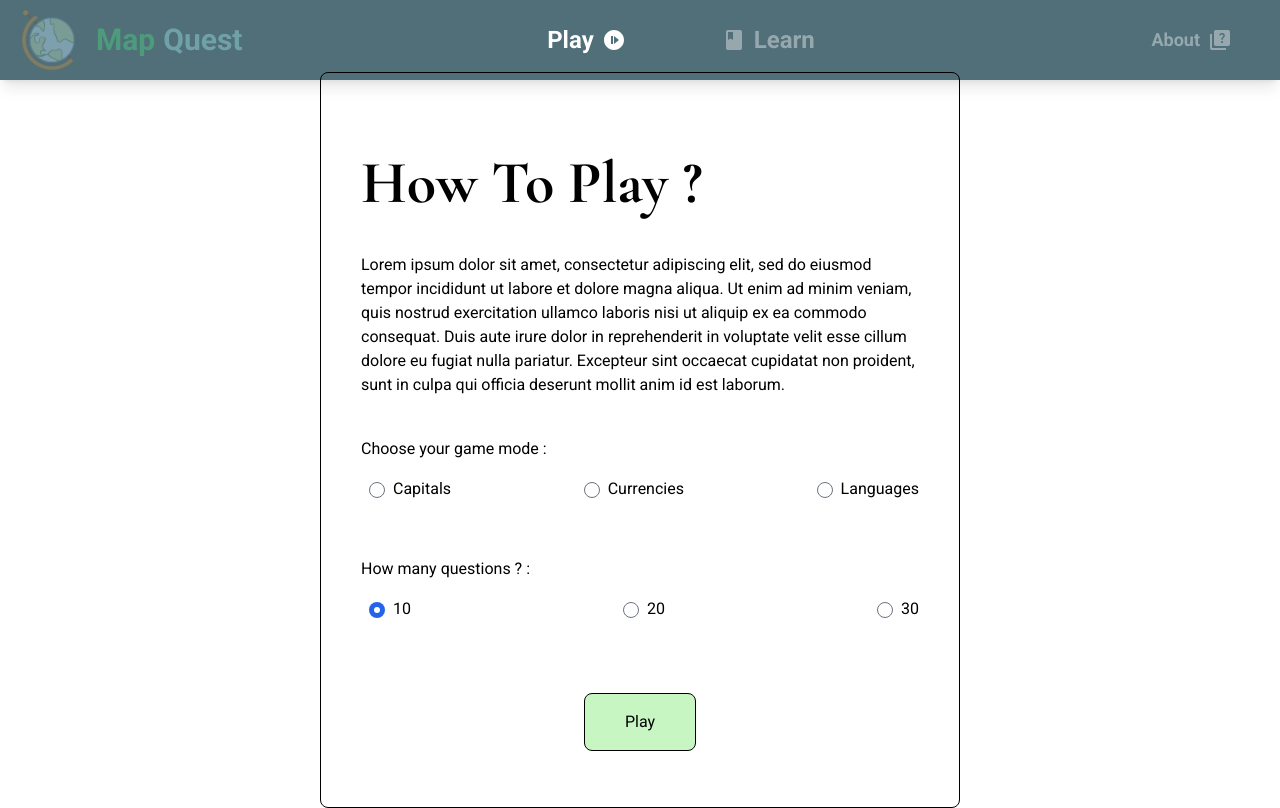
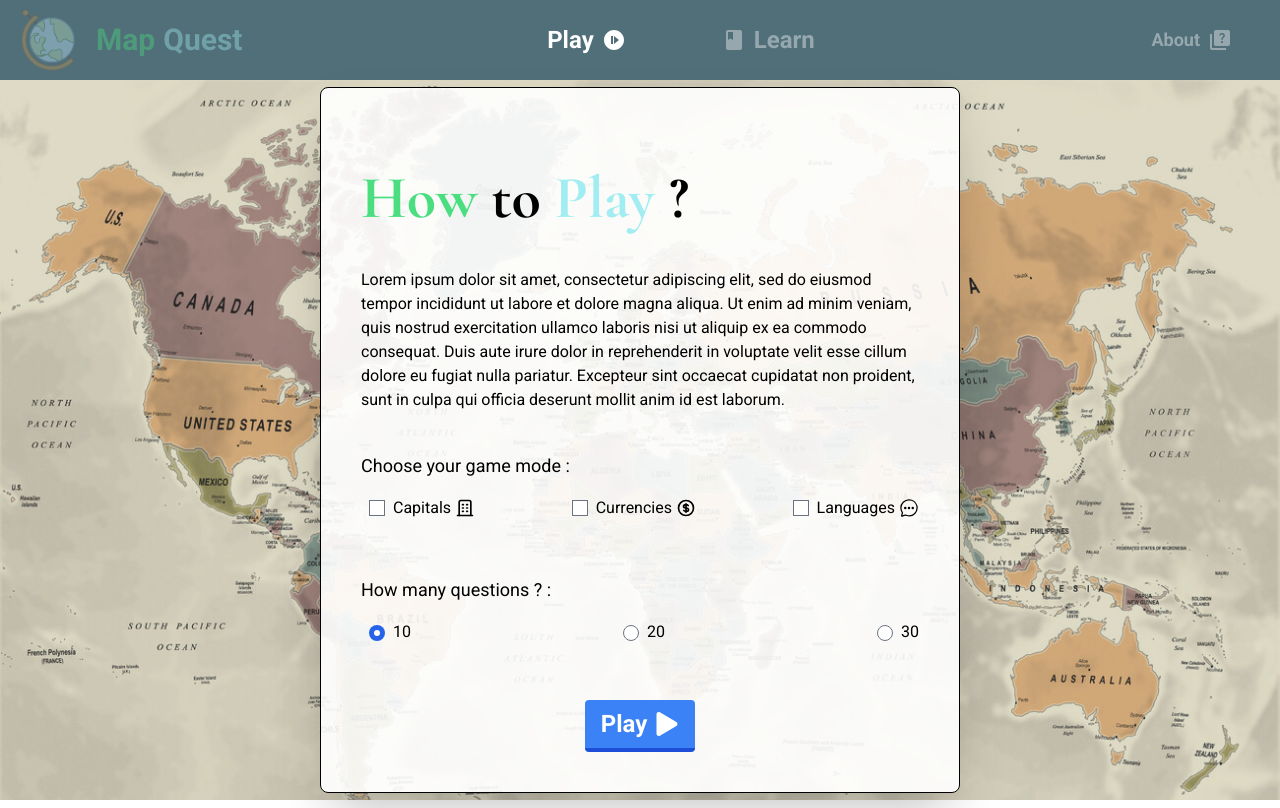
Before and after one commit to WildCodeSchool/2022-09-Orleans-CDA-Projet-Frontend-MANC, a React (Vite) app: page /2022-09-Orleans-CDA-Projet-Frontend-MANC/play in a window 1280 px wide. Built offline with nearby package versions, Linux system fonts and the light colour scheme.

Commit message:
finish but ugly again (#46)

```diff
--- a/src/components/rules/Rules.jsx
+++ b/src/components/rules/Rules.jsx
@@ -1,7 +1,17 @@
+import AOS from "aos";
+import "aos/dist/aos.css";
 import { useEffect, useState } from "react";
 import { Link } from "react-router-dom";
+import { FaPlay } from "react-icons/fa";
+import { TbBuilding } from "react-icons/tb";
+import { HiOutlineCurrencyDollar } from "react-icons/hi";
+import { IoChatbubbleEllipsesOutline } from "react-icons/io5";
 
 const Rules = () => {
+  useEffect(() => {
+    AOS.init();
+  }, []);
+
   const [checkedState, setCheckedState] = useState(new Array(3).fill(false));
   const [questionNumber, setQuestionNumber] = useState("10");
 
@@ -13,58 +23,70 @@ const Rules = () => {
   };
 
   return (
-    <div className="border border-black rounded-lg p-10 w-2/4">
-      <h1 className="text-6xl font-bold my-10">How To Play ?</h1>
+    <div>
+      <div className="absolute z-10 flex justify-center items-center height-minus-nav">
+        <div
+          data-aos="fade-down"
+          data-aos-duration="600"
+          className="border border-black rounded-lg p-10 w-2/4 shadow-2xl bg-white bg-opacity-90"
+        >
+          <h1 className="text-6xl my-10">
+            <span className="text-green-400">How</span> to
+            <span className="text-lightblue"> Play</span> ?
+          </h1>
           <p>
-        Lorem ipsum dolor sit amet, consectetur adipiscing elit, sed do eiusmod
-        tempor incididunt ut labore et dolore magna aliqua. Ut enim ad minim
-        veniam, quis nostrud exercitation ullamco laboris nisi ut aliquip ex ea
-        commodo consequat. Duis aute irure dolor in reprehenderit in voluptate
-        velit esse cillum dolore eu fugiat nulla pariatur. Excepteur sint
-        occaecat cupidatat non proident, sunt in culpa qui officia deserunt
-        mollit anim id est laborum.
+            Lorem ipsum dolor sit amet, consectetur adipiscing elit, sed do
+            eiusmod tempor incididunt ut labore et dolore magna aliqua. Ut enim
+            ad minim veniam, quis nostrud exercitation ullamco laboris nisi ut
+            aliquip ex ea commodo consequat. Duis aute irure dolor in
+            reprehenderit in voluptate velit esse cillum dolore eu fugiat nulla
+            pariatur. Excepteur sint occaecat cupidatat non proident, sunt in
+            culpa qui officia deserunt mollit anim id est laborum.
           </p>
           <fieldset className=" my-10">
-        <legend>Choose your game mode :</legend>
+            <legend className="text-lg">Choose your game mode :</legend>
             <div className="flex justify-between my-4">
-          <div>
+              <div className="flex items-center">
                 <input
                   value={0}
                   type="checkbox"
                   id="capital"
                   name="capital"
-              className="rounded-full mx-2"
+                  className="mx-2"
                   onChange={() => handleOnChange(0)}
                 />
-            <label htmlFor="capital">Capitals</label>
+                <label htmlFor="capital">Capitals </label>
+                <TbBuilding className="ml-1 text-xl" />
               </div>
-          <div>
+              <div className="flex items-center">
                 <input
                   value={1}
                   type="checkbox"
                   id="currency"
                   name="currency"
-              className="rounded-full mx-2"
+                  className="mx-2"
                   onChange={() => handleOnChange(1)}
                 />
-            <label htmlFor="currency">Currencies</label>
+                <label htmlFor="currency">Currencies </label>
+                <HiOutlineCurrencyDollar className="ml-1 text-xl" />
               </div>
-          <div>
+              <div className="flex items-center">
                 <input
                   value={2}
                   type="checkbox"
                   id="language"
                   name="language"
-              className="rounded-full mx-2"
+                  className="mx-2"
                   onChange={() => handleOnChange(2)}
                 />
-            <label htmlFor="language">Languages</label>
+                <label htmlFor="language">Languages </label>
+                <IoChatbubbleEllipsesOutline className="ml-1 text-xl" />
               </div>
             </div>
           </fieldset>
 
           <fieldset className=" my-10">
-        <legend>How many questions ? :</legend>
+            <legend className="text-lg">How many questions ? :</legend>
             <div className="flex justify-between my-4">
               <div>
                 <input
@@ -103,13 +125,17 @@ const Rules = () => {
             </div>
           </fieldset>
 
-      <div className="flex justify-center ">
+          <div className="flex justify-center">
             <Link to="/play/quiz" state={{ checkedState, questionNumber }}>
-          <button className="border border-black bg-lightgreen rounded-lg px-10 py-4 my-4">
+              <button className="text-2xl bg-blue-500 hover:bg-blue-400 text-white font-bold py-2 px-4 border-b-4 border-blue-700 hover:border-blue-500 rounded flex items-center">
                 Play
+                <FaPlay className="ml-2" />
               </button>
             </Link>
           </div>
+        </div>
+      </div>
+      <div className="bg-[url('./assets/images/blurred-map.jpg')] contrast-75 bg-no-repeat bg-cover height-minus-nav w-screen"></div>
     </div>
   );
 };
--- a/src/pages/HowToPlay.jsx
+++ b/src/pages/HowToPlay.jsx
@@ -1,11 +1,7 @@
 import Rules from "../components/rules/Rules";
 
 const HowToPlay = () => {
-  return (
-    <div className="flex justify-center items-center height-minus-nav">
-      <Rules />
-    </div>
-  );
+  return <Rules />;
 };
 
 export default HowToPlay;
```
Lines whose indentation alone changed are shown as unchanged.
